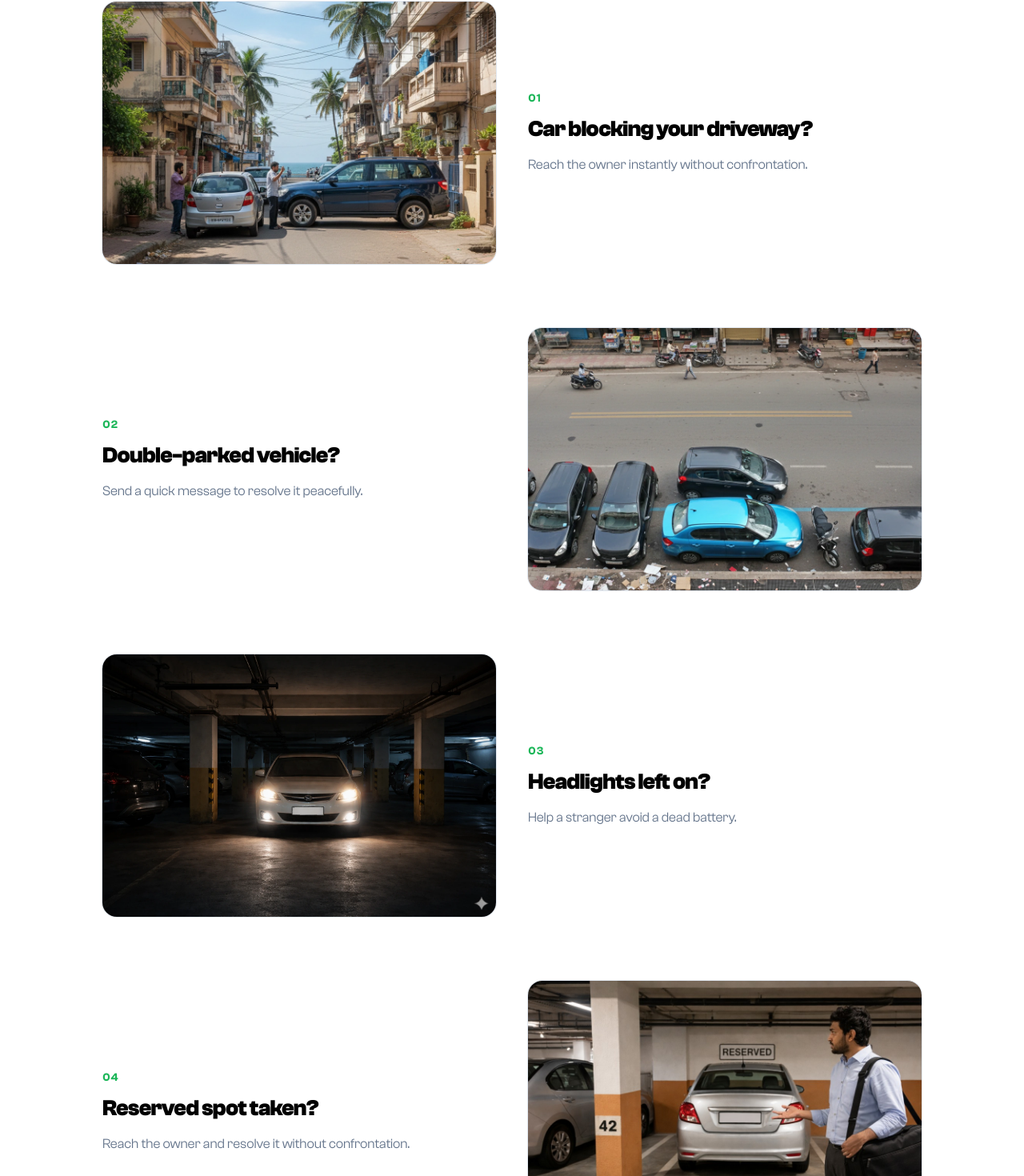
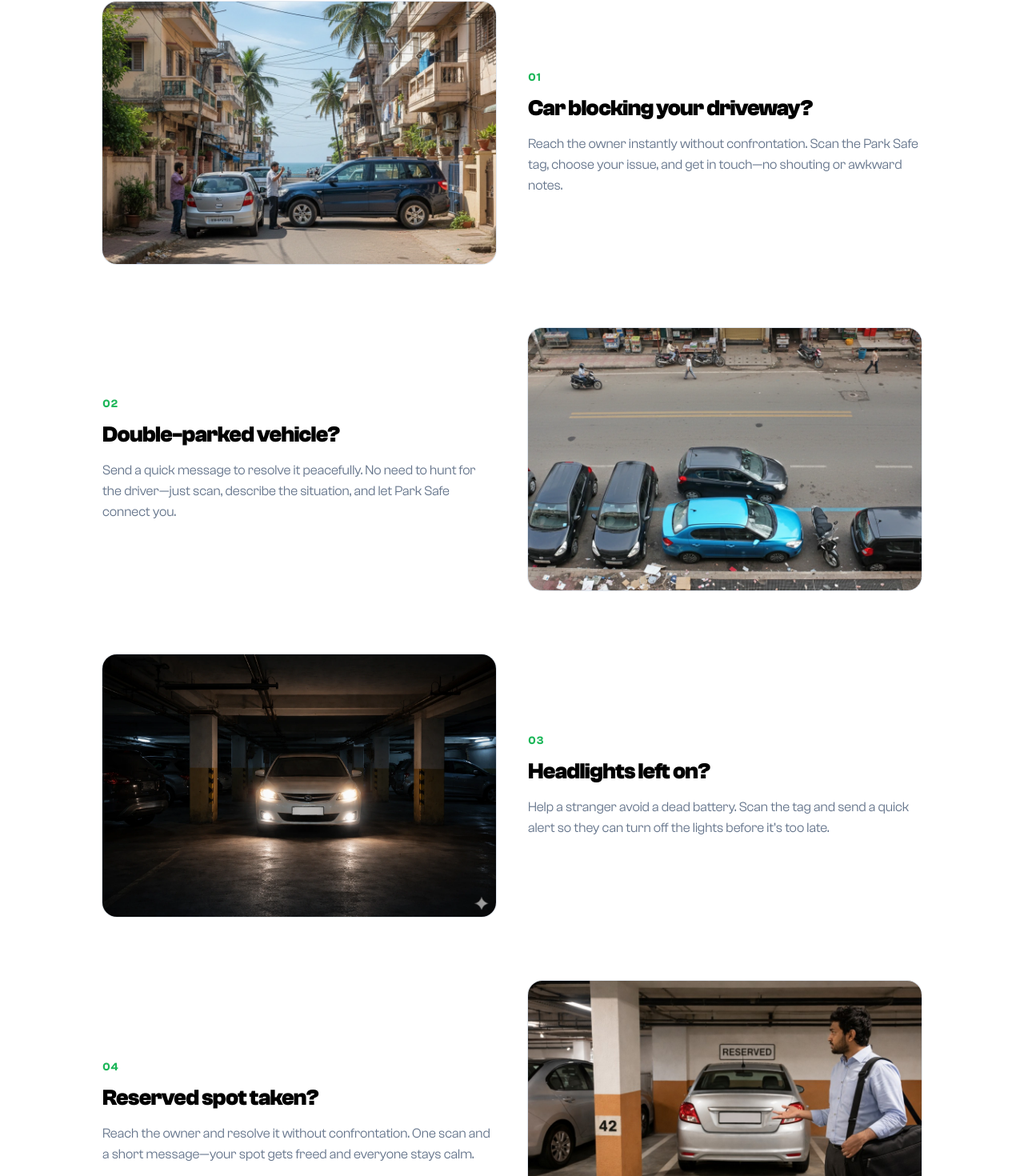
Before and after one commit to tribly-tech/park-safe, a Next.js app: page / in a window 1280 px wide. Shown: the part 2051-3521 px from the top of the page at 80% size. Built offline with nearby package versions, Linux system fonts and the light colour scheme; no server answers.

Commit message:
Add descriptive text to Home page for Park Safe tag functionality, enhancing user understanding of features

```diff
--- a/src/app/page.tsx
+++ b/src/app/page.tsx
@@ -452,6 +452,7 @@ export default function Home() {
                 </h3>
                 <p className="font-normal text-[16px] md:text-[17px] text-[#64748b] leading-[1.55]">
                   Reach the owner instantly without confrontation.
+                  Scan the Park Safe tag, choose your issue, and get in touch—no shouting or awkward notes.
                 </p>
               </div>
             </article>
@@ -465,6 +466,7 @@ export default function Home() {
                 </h3>
                 <p className="font-normal text-[16px] md:text-[17px] text-[#64748b] leading-[1.55]">
                   Send a quick message to resolve it peacefully.
+                  No need to hunt for the driver—just scan, describe the situation, and let Park Safe connect you.
                 </p>
               </div>
               <div className="relative aspect-[4/3] lg:aspect-[3/2] rounded-2xl overflow-hidden bg-white ring-1 ring-[#e2e8f0] order-1 lg:order-2">
@@ -484,6 +486,7 @@ export default function Home() {
                 </h3>
                 <p className="font-normal text-[16px] md:text-[17px] text-[#64748b] leading-[1.55]">
                   Help a stranger avoid a dead battery.
+                  Scan the tag and send a quick alert so they can turn off the lights before it’s too late.
                 </p>
               </div>
             </article>
@@ -497,6 +500,7 @@ export default function Home() {
                 </h3>
                 <p className="font-normal text-[16px] md:text-[17px] text-[#64748b] leading-[1.55]">
                   Reach the owner and resolve it without confrontation.
+                  One scan and a short message—your spot gets freed and everyone stays calm.
                 </p>
               </div>
               <div className="relative aspect-[4/3] lg:aspect-[3/2] rounded-2xl overflow-hidden bg-white ring-1 ring-[#e2e8f0] order-1 lg:order-2">
```
